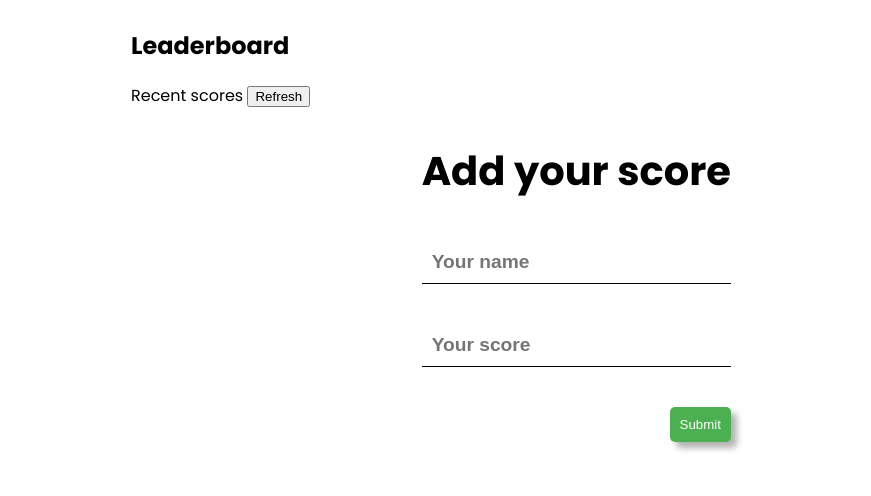
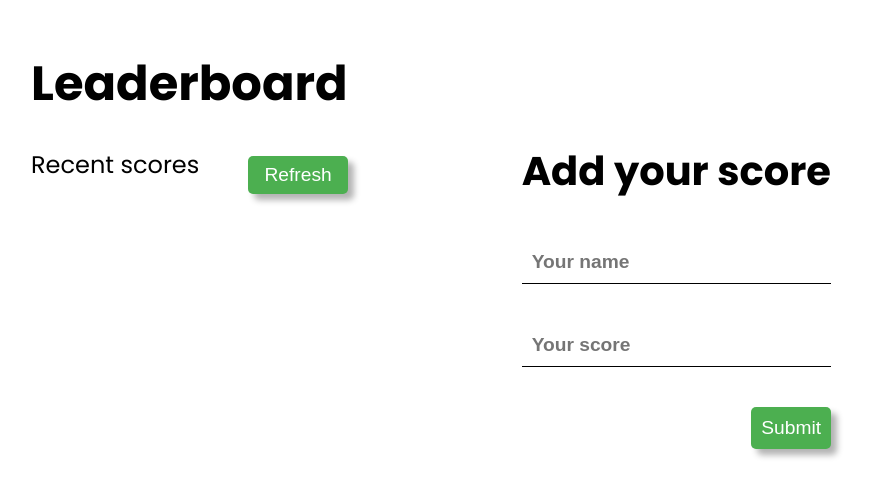
Before and after one commit to topeogunleye/leaderboard, a website built with webpack: page src/index.html in a window 1280 px wide. Shown: the whole page, without its empty margins (209-1080 px from the left). Built offline with nearby package versions, Linux system fonts and the light colour scheme; no server answers.

Commit message:
Add Final Style rules

```diff
--- a/src/style.scss
+++ b/src/style.scss
@@ -2,6 +2,58 @@
 
 .main {
   font-family: 'Poppins', sans-serif;
+
+  .leaderboard {
+    h1 {
+      font-size: 3rem;
+      font-weight: 700;
+      margin-bottom: 1rem;
+    }
+
+    .recent-scores {
+      display: flex;
+      align-items: center;
+      justify-content: space-between;
+      margin-bottom: 1rem;
+      font-size: 1.5rem;
+
+      .btn-refresh {
+        box-shadow: 6px 6px 6px rgba(0, 0, 0, 0.3);
+        background-color: #4caf50;
+        color: #fff;
+        border-radius: 5px;
+        padding: 10px;
+        margin-top: 20px;
+        border: none;
+        padding: 0.5rem 1rem;
+        cursor: pointer;
+        font-size: 1.2rem;
+      }
+    }
+
+    .leaderboard-content {
+      list-style: none;
+      padding: 0;
+
+      .leaderboard-item {
+        display: flex;
+        align-items: center;
+        justify-content: space-between;
+        margin-bottom: 1rem;
+        font-weight: 700;
+        margin-right: 1rem;
+
+        .leaderboard-item-name {
+          font-size: 1rem;
+          font-style: italic;
+        }
+
+        .leaderboard-item-score {
+          font-size: 1.5rem;
+        }
+      }
+    }
+  }
 
   .form {
     display: grid;
@@ -46,14 +98,16 @@
       padding: 10px;
       margin-top: 20px;
       border: none;
+      cursor: pointer;
+      font-size: 1.2rem;
     }
   }
 }
 
-@media screen and (min-width: 768px) {
+@media screen and (min-width: 968px) {
   .main {
     display: flex;
-    max-width: 600px;
+    max-width: 800px;
     margin: auto;
     justify-content: space-between;
   }
```
